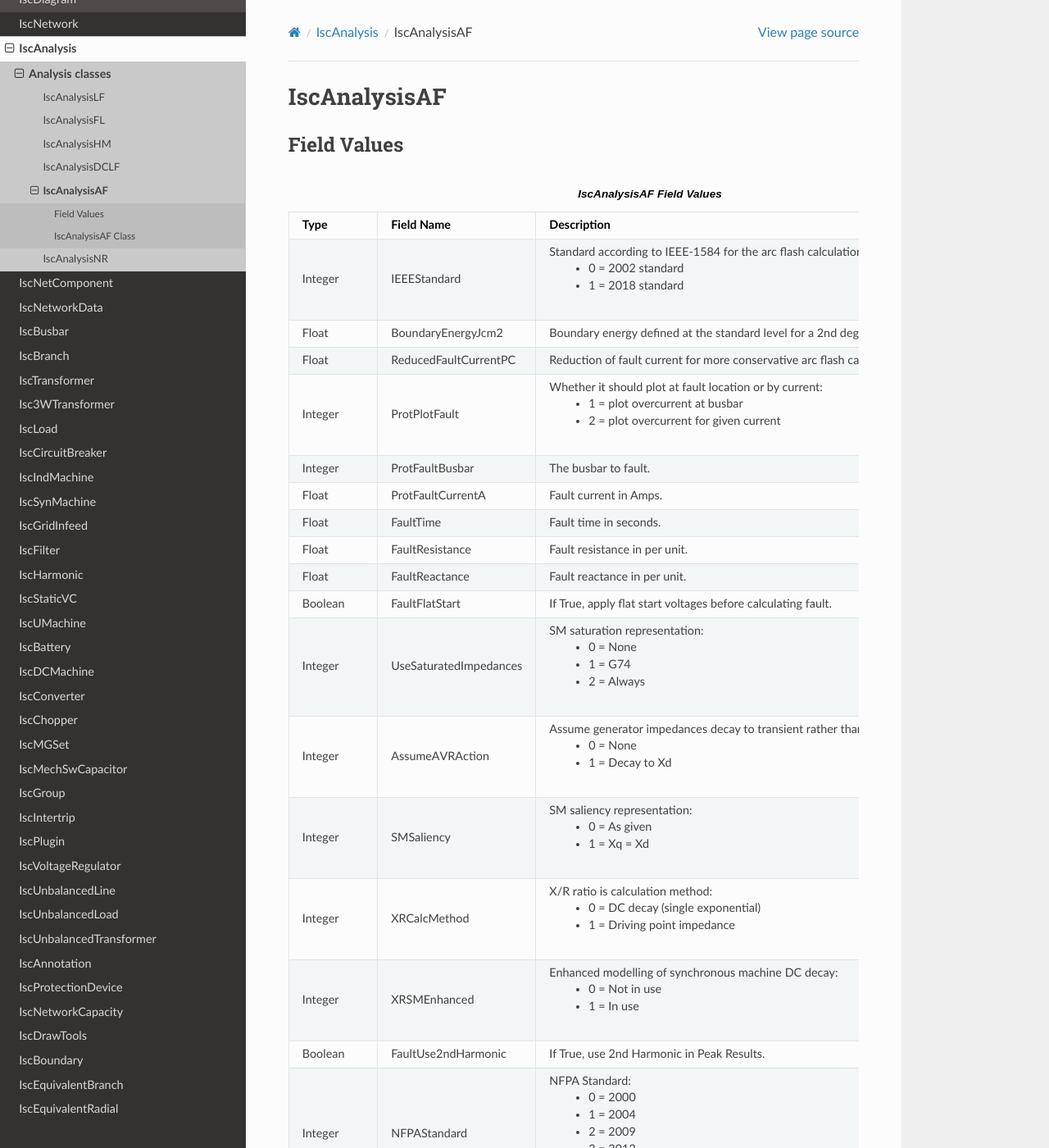
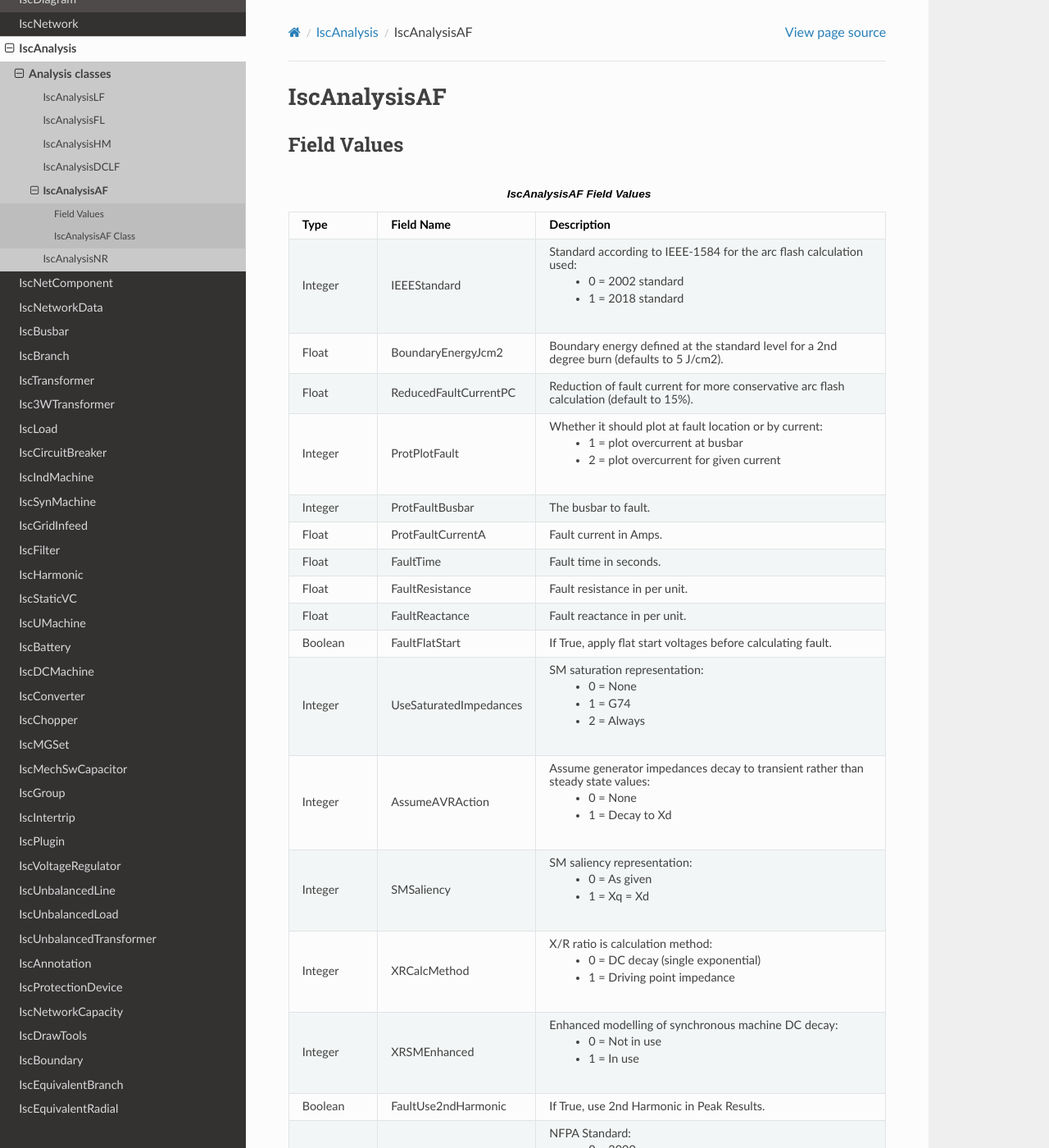
Before and after one commit to TNEI-Services/IPSA, a Sphinx documentation site: the page built from docs/IscAnalysisAF.rst, in a window 1280 px wide and 1400 px high. Shown: the whole window at 82% size. Built offline with Sphinx 7.4.7 and the Read the Docs theme 3.1.0, drawn with Linux system fonts in a browser that asks for light colours.

Commit message:
css modification fixes

```diff
--- a/docs/conf.py
+++ b/docs/conf.py
@@ -14,6 +14,7 @@
 version = 'v3.1.0'
 reference = 'RG002'
 
+html_static_path = ['_static']
 html_css_files = ['css/custom.css']
 # -- General configuration
 
@@ -29,7 +30,7 @@
 ]
 
 def setup(app):
-   app.add_css_file('css/custom.css')
+   app.add_css_file('_static/css/custom.css')
 
 intersphinx_mapping = {
     'python': ('https://docs.python.org/3/', None),
```
Also changed, not shown: .readthedocs.yaml.
